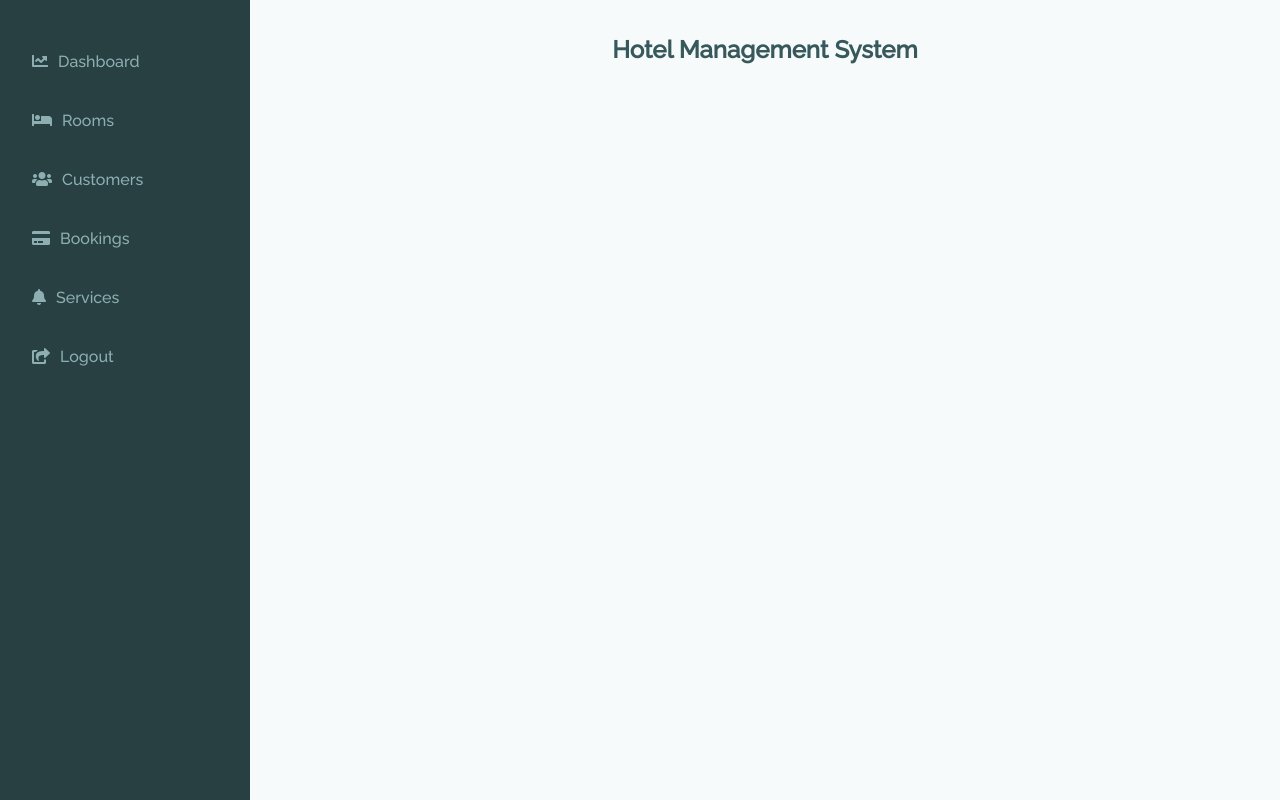
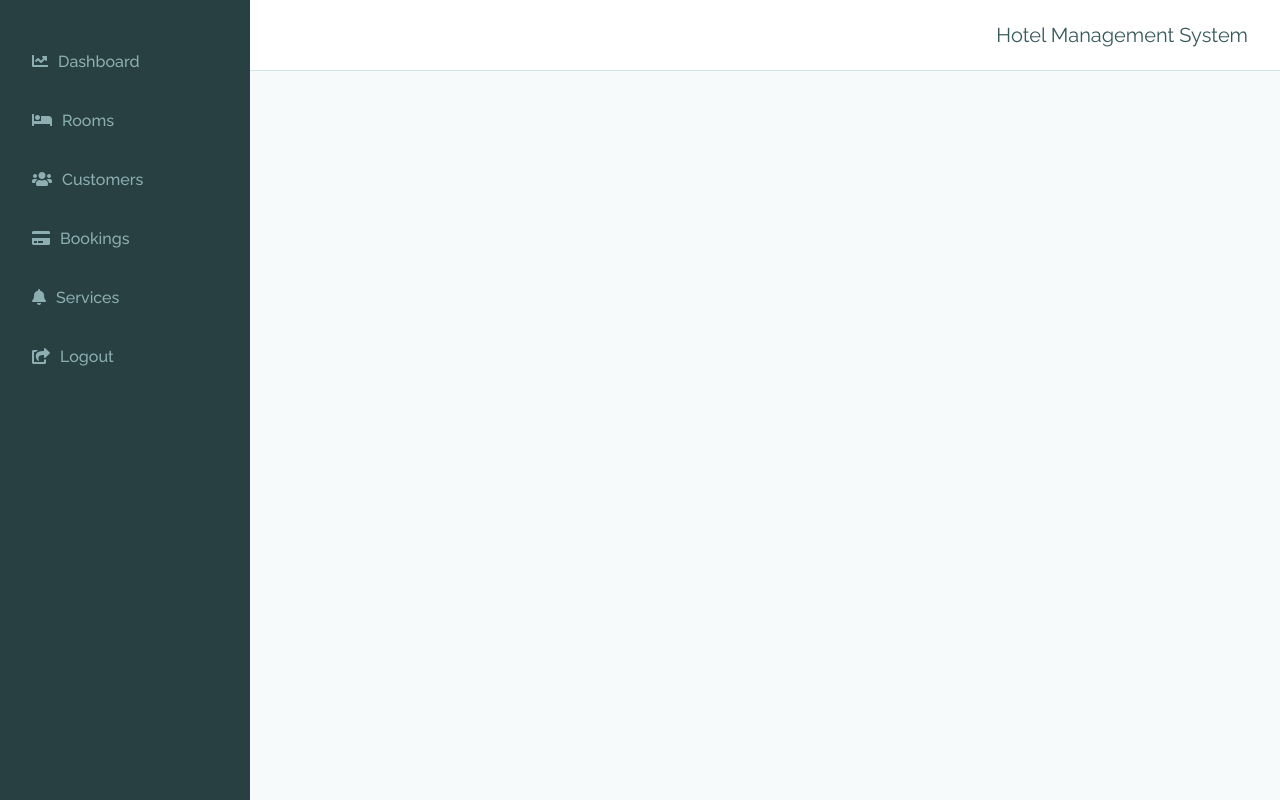
Before and after one commit to Richey24/react-hotel, a React (Create React App) app: page /app in a window 1280 px wide. Built offline with nearby package versions, Linux system fonts and the light colour scheme.

Commit message:
feat(topbar): added topbar to layout

```diff
--- a/src/layouts/AppLayout.js
+++ b/src/layouts/AppLayout.js
@@ -1,5 +1,6 @@
 import { Outlet } from "react-router-dom"
 import SideNavigation from "../components/SideNavigation";
+import Topbar from "../components/Topbar";
 
 function AppLayout() {
   return (
@@ -9,8 +10,8 @@ function AppLayout() {
       </div>
 
       <div className="app_content_wrapper">
-        <div className="app_header">
-          <h2>Hotel Management System</h2>
+        <div>
+          <Topbar/>
         </div>
 
         <div className="app_content">
```
